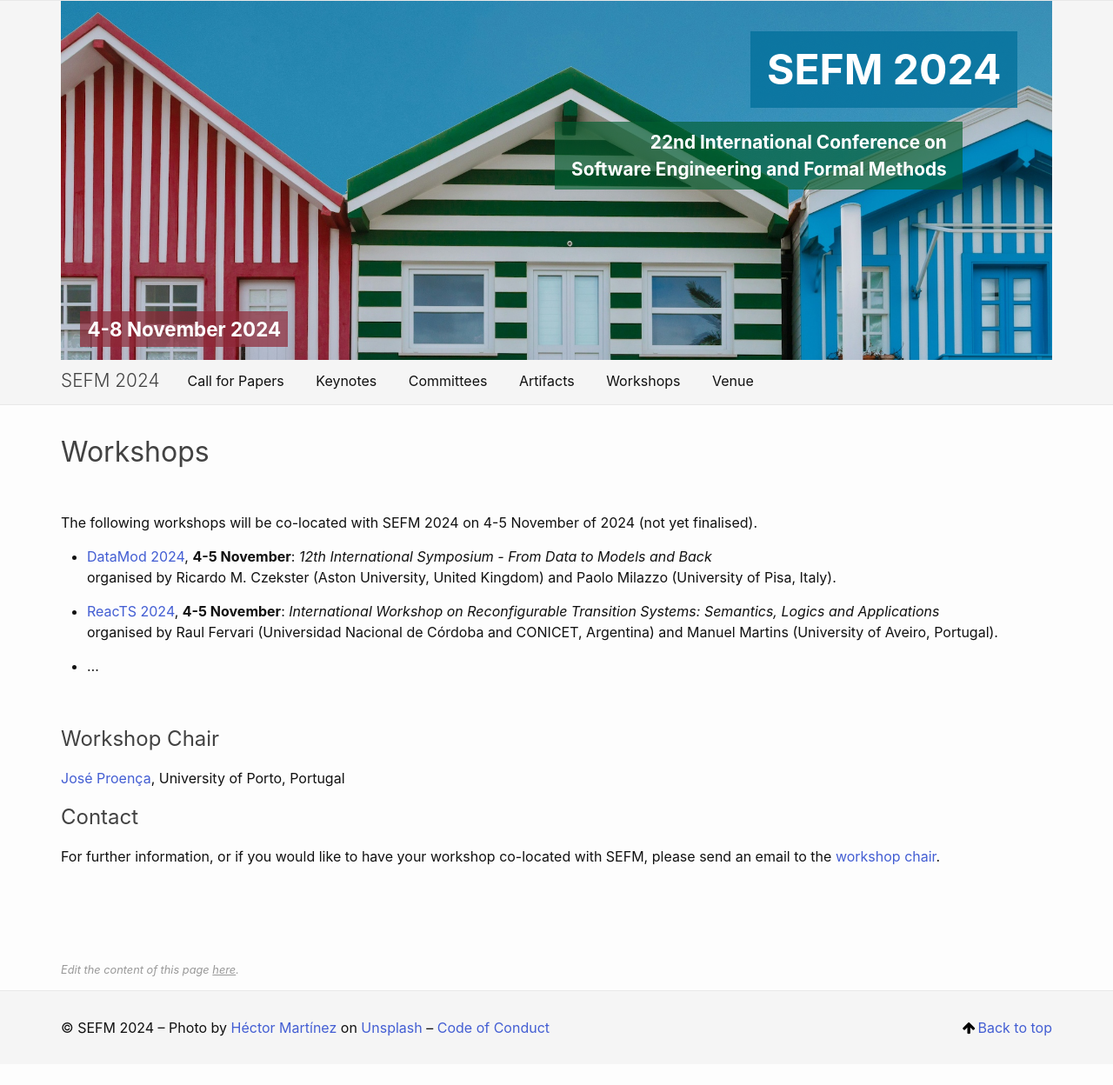
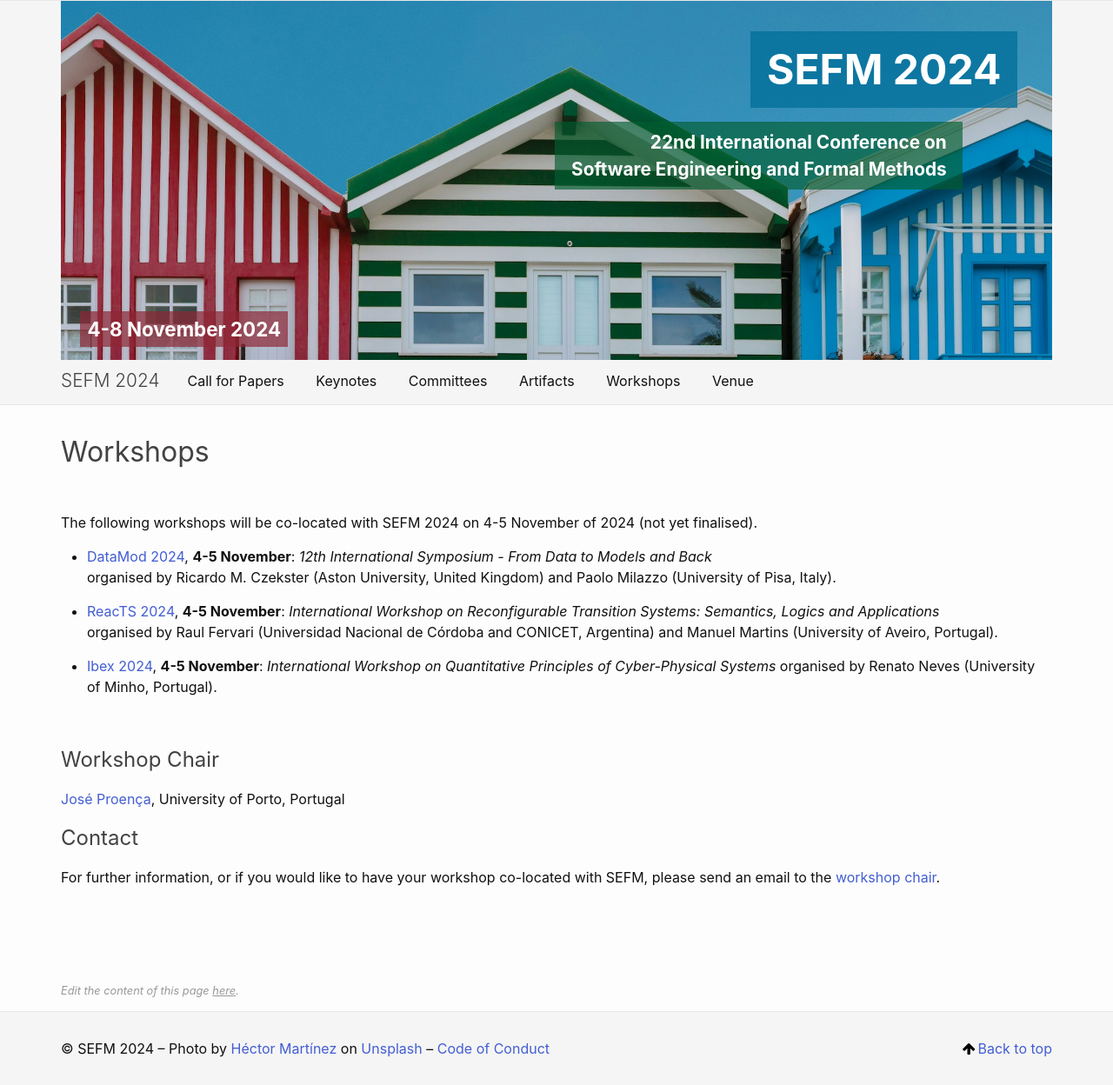
Before and after one commit to sefm-conference/2024, a Jekyll site: the page built from _pages/workshops.md, in a window 1280 px wide. Shown: the whole page at 87% size. Built offline with Jekyll 4.4.1, drawn with Linux system fonts in a browser that asks for light colours; before the commit the page ends 1224 px from its top, so only the background shows below that.

Commit message:
added ibex workshop

```diff
--- a/_pages/workshops.md
+++ b/_pages/workshops.md
@@ -19,7 +19,9 @@ organised by
 Raul Fervari (Universidad Nacional de Córdoba and CONICET, Argentina) and
 Manuel Martins (University of Aveiro, Portugal).
 
-- ...
+- [Ibex 2024](https://lmf.di.uminho.pt/Ibex/workshop.html), **4-5 November**: *International Workshop on Quantitative Principles of Cyber-Physical Systems*
+organised by
+Renato Neves (University of Minho, Portugal).
 
 
 <p>&nbsp;</p>
```
